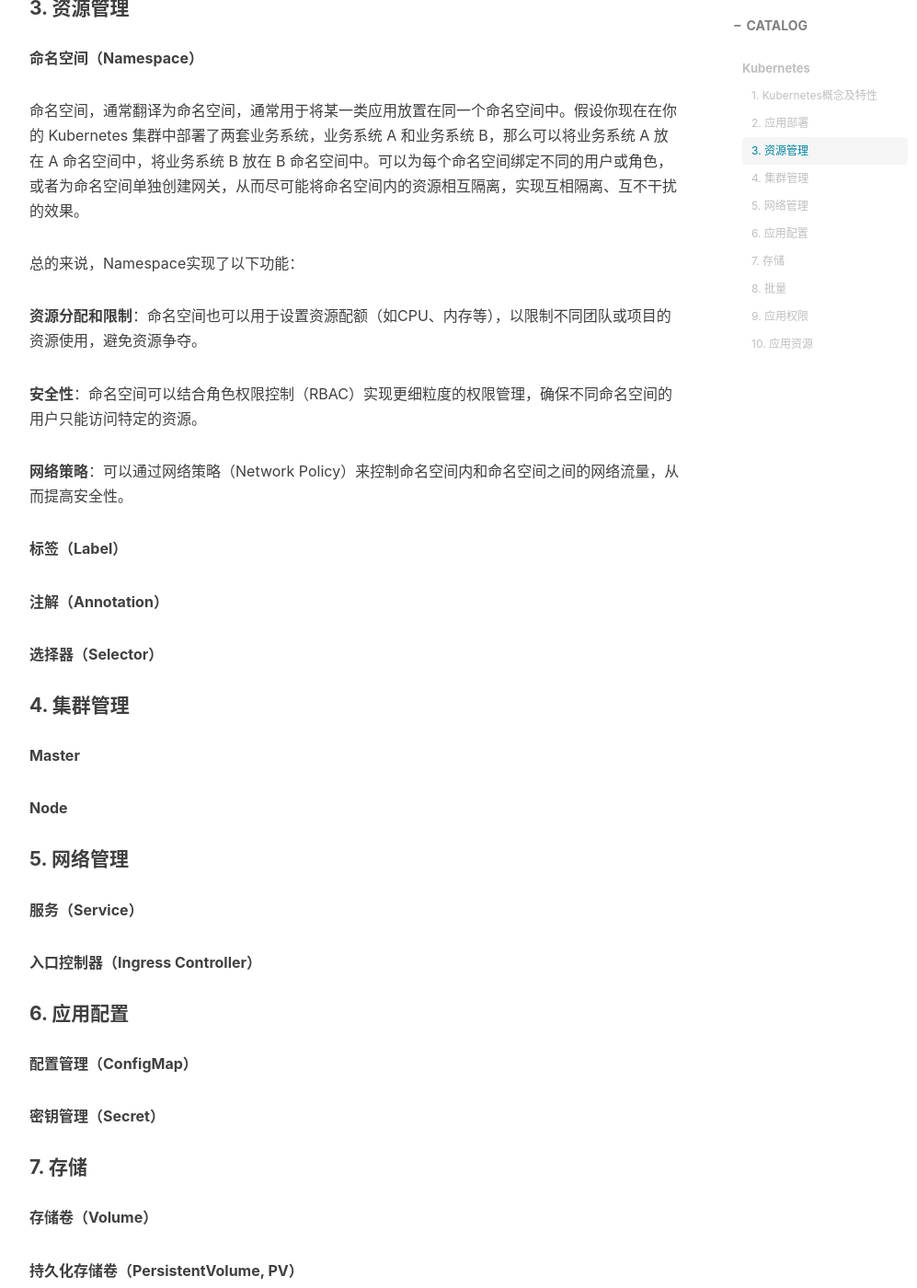
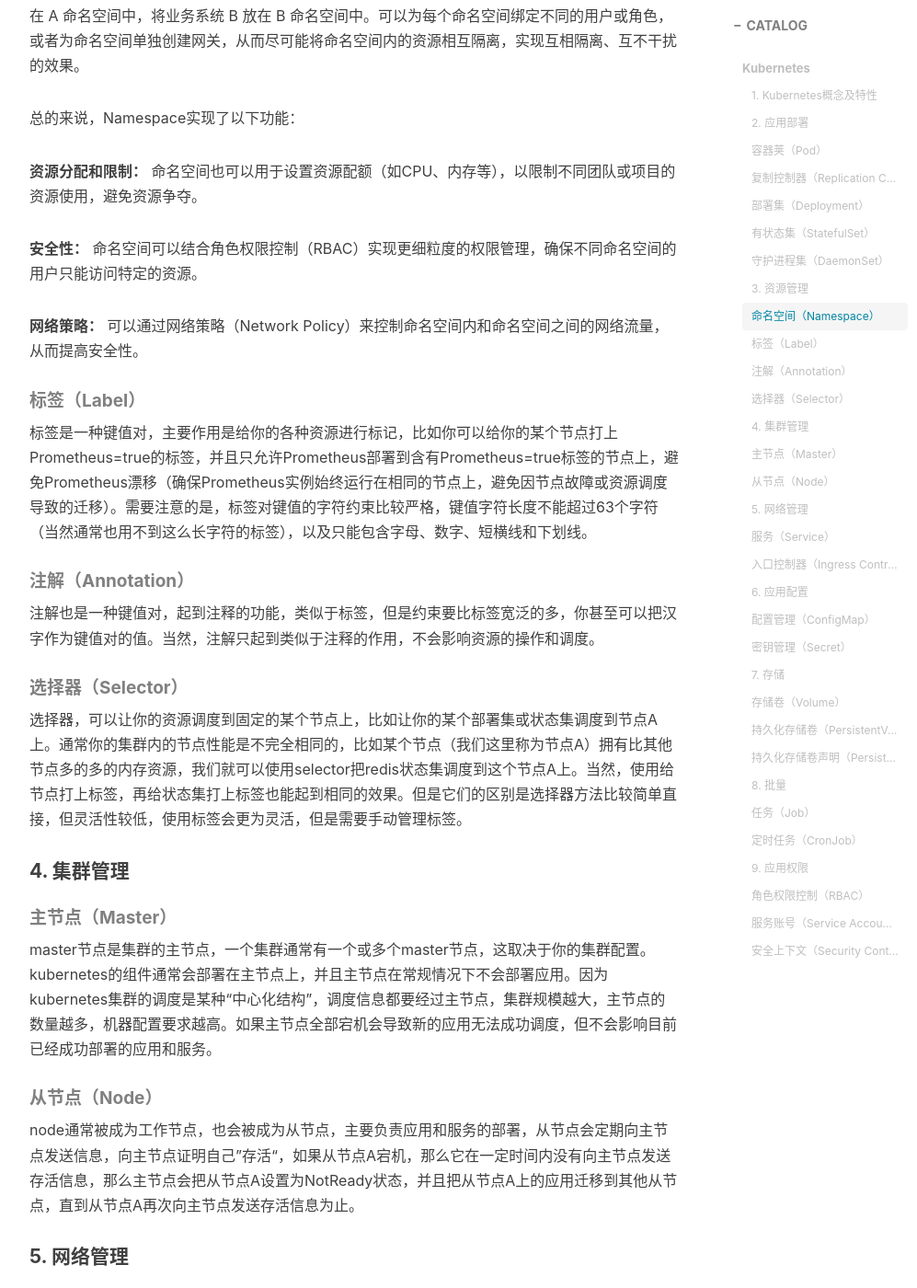
Before and after one commit to hodie-aurora/hodie-aurora.github.io, a Jekyll site: the page built from _posts/2015-01-14-01-00-kubernetes基础.md, in a window 1280 px wide and 1400 px high, scrolled down 2346 px. Shown: the whole window at 92% size, without its empty margins (233-1230 px from the left). Built offline with Jekyll 4.4.1, drawn with Linux system fonts in a browser that asks for light colours; nearby versions of some CDN libraries; comment, search, counter and statistics services are not loaded; some of the changed text lies outside the part shown.

Commit message:
node & label

```diff
--- a/_posts/2015-01-14-01-00-kubernetes基础.md
+++ b/_posts/2015-01-14-01-00-kubernetes基础.md
@@ -17,109 +17,94 @@ tags:						#标签
 
 #### 2. 应用部署
 
-**容器荚（Pod）**
+##### **容器荚（Pod）**
 
 pod，什么是pod呢，首先我们要清楚镜像和容器这个概念，镜像其实就是将我们的程序和运行环境（例如包含JRE的Ubuntu操作系统）一起打包成一个只读的、分为很多层的一个文件，这里读者可以简单认为它被打包成了一个文件，而把这个文件“激活”，运行起来，就变成了一个容器，这个容器启动的过程也有很多内容要讲，不过先别急我们今天只讨论基础的内容，说回容器，这个容器如同一台及其微小的linux机器一样，有独立的网络、存储、磁盘和内存，也就是说容器是把你的程序运行在一台非常微小的linux系统上，只不过是单例模式运行的，假如你的容器里的应用是应用A，此时如果我们有一些其他程序和这个容器（应用A）关系很密切，例如给这个容器（应用A）提供日志记录啦、或者你的应用（应用A）要密切依赖另外一个应用啦（应用B）、或是你的容器（应用A）无法独立运行啦，你就需要部署另外一个容器B和之前的容器A进行配合，但是容器与容器之间很多资源是不共享的，比如跨容器访问会带来效率问题，而且假如容器B挂掉了，容器A的部分功能可能就无法使用了，那能不能让这个两个容器之间的关系变得更密切呢，此时容器荚（pod）出现了，顾名思义，容器荚就像一个豆荚一样，里面的豆子就是容器，就我们刚才的案例来说，假如你的容器B挂掉了，那么容器荚（pod）的上级rs就会重新启动这个容器荚，从而重新部署这两个容器，达到高可用的目的，而且pod内的容器共享同一网络命名空间，可以直接通过 `localhost` 通信，大大提升了沟通效率，如果不在一个pod内容器之间的通信可能会跨网段，当然这是后话了，我们之后会讲，目前您只要记住，容器荚（pod）就像一个豆荚，包裹着容器，与容器共存亡。
 
-**复制控制器（Replication Controller）和复制集（ReplicaSet）**
+##### **复制控制器（Replication Controller）和复制集（ReplicaSet）**
 
 Replication Controller，通常被成为"RC"，ReplicaSet通常被成为”RS“，RC可以控制一组pod（几个相同的pod），维持pod的指定数量，如果说某个pod发生异常：比如pod崩溃或是pod被删除，RC就可以创建出一个新的pod来代替已死亡的pod。假如我想调整这组pod的数量，我们就可以通过调整RC的yaml来控制这组pod的数量，当然，RC只是一个基础组件，我们通常不会用到它，正常情况下都是通过deployment、statefulset、daemonset这些更高级的组件去控制RC，说回RC，假如我们的应用更新了一个版本，此时要更新这组pod的镜像，我们只需要修改RC中yaml的镜像配置即可，RC会逐个杀死pod并且创建出使用新镜像的pod，RS的功能与RC类似，不过RS更为灵活，可以进行灵活的版本回滚等操作，所以目前高级组件控制的都是RS,至于RC和RS的工作原理，我们后续会讲。
 
-**部署集（Deployment）**
+##### **部署集（Deployment）**
 
 Deployment，通常被翻译成部署，也会被翻译为部署集，但我更愿意称之为“无状态发布”（虽然这不是标准术语，但Deployment部署的服务通常是无状态的）。Deployment会控制RS（ReplicaSet）来实现对Pod的管理，并且Deployment的功能更为强大。Deployment 提供了高级的滚动更新参数，如 `maxUnavailable`和 `maxSurge`。`maxUnavailable`定义在更新过程中允许的最大不可用Pod数，而 `maxSurge`定义在更新过程中可以额外创建的Pod数。这些参数使得更新过程更可控，减少了服务中断的风险。而且Deployment 会保留每次更新的历史版本（Revisions），包括更新前后的Pod模板。用户可以指定回滚到具体的历史版本，而不仅仅是回滚到上一个版本。通过管理多个RS，Deployment 可以实现蓝绿部署策略，在新版本完全就绪前，旧版本仍然保持服务，从而确保更新零宕机。简而言之，Deployment通常用来部署无状态应用，并且提供了更加丰富的版本管理、水平拓展和滚动更新等功能。
 
-**有状态集（StatefulSet）**
+##### **有状态集（StatefulSet）**
 
 StatefulSet，通常被翻译成有状态集，但我更愿称之为”有状态发布“（非标准术语，因为StatefulSet部署的服务通常是有状态的，比如redis、mysql，与无状态发布相互对应），具体的比较情况请查看文章《kubernetes资源控制器》
 
-**守护进程集（DaemonSet）**
+##### **守护进程集（DaemonSet）**
 
 DaemonSet，通常被翻译成守护进程集，DaemonSet 通常用于在 Kubernetes 集群中的每个节点上运行特定的 Pod，适用于日志收集、监控和指标收集、集群存储、网络插件管理和系统管理任务。它确保每个节点上都运行一份相同的 Pod 实例，提供一致性和高可用性，简化运维工作。
 
 #### 3. 资源管理
 
-**命名空间（Namespace）**
+##### **命名空间（Namespace）**
 
 命名空间，通常翻译为命名空间，通常用于将某一类应用放置在同一个命名空间中。假设你现在在你的 Kubernetes 集群中部署了两套业务系统，业务系统 A 和业务系统 B，那么可以将业务系统 A 放在 A 命名空间中，将业务系统 B 放在 B 命名空间中。可以为每个命名空间绑定不同的用户或角色，或者为命名空间单独创建网关，从而尽可能将命名空间内的资源相互隔离，实现互相隔离、互不干扰的效果。
 
 总的来说，Namespace实现了以下功能：
 
-**资源分****配和限制**：命名空间也可以用于设置资源配额（如CPU、内存等），以限制不同团队或项目的资源使用，避免资源争夺。
+**资源分配和限制：** 命名空间也可以用于设置资源配额（如CPU、内存等），以限制不同团队或项目的资源使用，避免资源争夺。
 
-**安****全性**：命名空间可以结合角色权限控制（RBAC）实现更细粒度的权限管理，确保不同命名空间的用户只能访问特定的资源。
+**安全性：** 命名空间可以结合角色权限控制（RBAC）实现更细粒度的权限管理，确保不同命名空间的用户只能访问特定的资源。
 
-**网络策****略**：可以通过网络策略（Network Policy）来控制命名空间内和命名空间之间的网络流量，从而提高安全性。
+**网络策略：** 可以通过网络策略（Network Policy）来控制命名空间内和命名空间之间的网络流量，从而提高安全性。
 
-**标签（Label）**
+##### **标签（Label）**
 
+标签是一种键值对，主要作用是给你的各种资源进行标记，比如你可以给你的某个节点打上Prometheus=true的标签，并且只允许Prometheus部署到含有Prometheus=true标签的节点上，避免Prometheus漂移（确保Prometheus实例始终运行在相同的节点上，避免因节点故障或资源调度导致的迁移）。需要注意的是，标签对键值的字符约束比较严格，键值字符长度不能超过63个字符（当然通常也用不到这么长字符的标签），以及只能包含字母、数字、短横线和下划线。
 
-**注解（Annotation）**
+##### **注解（Annotation）**
 
+注解也是一种键值对，起到注释的功能，类似于标签，但是约束要比标签宽泛的多，你甚至可以把汉字作为键值对的值。当然，注解只起到类似于注释的作用，不会影响资源的操作和调度。
 
-**选择器（Selector）**
+##### **选择器（Selector）**
 
+选择器，可以让你的资源调度到固定的某个节点上，比如让你的某个部署集或状态集调度到节点A上。通常你的集群内的节点性能是不完全相同的，比如某个节点（我们这里称为节点A）拥有比其他节点多的多的内存资源，我们就可以使用selector把redis状态集调度到这个节点A上。当然，使用给节点打上标签，再给状态集打上标签也能起到相同的效果。但是它们的区别是选择器方法比较简单直接，但灵活性较低，使用标签会更为灵活，但是需要手动管理标签。
 
 #### 4. 集群管理
 
-**Master**
+##### **主节点（Master）**
 
+master节点是集群的主节点，一个集群通常有一个或多个master节点，这取决于你的集群配置。kubernetes的组件通常会部署在主节点上，并且主节点在常规情况下不会部署应用。因为kubernetes集群的调度是某种“中心化结构”，调度信息都要经过主节点，集群规模越大，主节点的数量越多，机器配置要求越高。如果主节点全部宕机会导致新的应用无法成功调度，但不会影响目前已经成功部署的应用和服务。
 
-**Node**
+##### **从节点（Node）**
 
+node通常被成为工作节点，也会被成为从节点，主要负责应用和服务的部署，从节点会定期向主节点发送信息，向主节点证明自己”存活“，如果从节点A宕机，那么它在一定时间内没有向主节点发送存活信息，那么主节点会把从节点A设置为NotReady状态，并且把从节点A上的应用迁移到其他从节点，直到从节点A再次向主节点发送存活信息为止。
 
 #### 5. 网络管理
 
-**服务（Service）**
+##### **服务（Service）**
 
 
-**入口控制器（Ingress Controller）**
+##### **入口控制器（Ingress Controller）**
 
 
 #### 6. 应用配置
 
-**配置管理（ConfigMap）**
+##### **配置管理（ConfigMap）**
 
-
-**密钥管理（Secret）**
-
+##### **密钥管理（Secret）**
 
 #### 7. 存储
 
-**存储卷（Volume）**
+##### **存储卷（Volume）**
 
+##### **持久化存储卷（PersistentVolume, PV）**
 
-**持久化存储卷（PersistentVolume, PV）**
-
-
-**持久化存储卷声明（PersistentVolumeClaim, PVC）**
-
+##### **持久化存储卷声明（PersistentVolumeClaim, PVC）**
 
 #### 8. 批量
 
-**任务（Job）**
+##### **任务（Job）**
 
-
-**定时任务（CronJob）**
-
+##### **定时任务（CronJob）**
 
 #### 9. 应用权限
 
-**角色权限控制（RBAC）**
+##### **角色权限控制（RBAC）**
 
+##### **服务账号（Service Accounts）**
 
-**服务账号（Service Accounts）**
-
-
-**安全上下文（Security Context）**
-
-
-#### 10. 应用资源
-
-**资源限额（Resource Quotas）**
-
-
-**污点和容忍**
-
-
-**横向Pod扩展器（Horizontal Pod Autoscaler, HPA）**
+##### **安全上下文（Security Context）**
```
